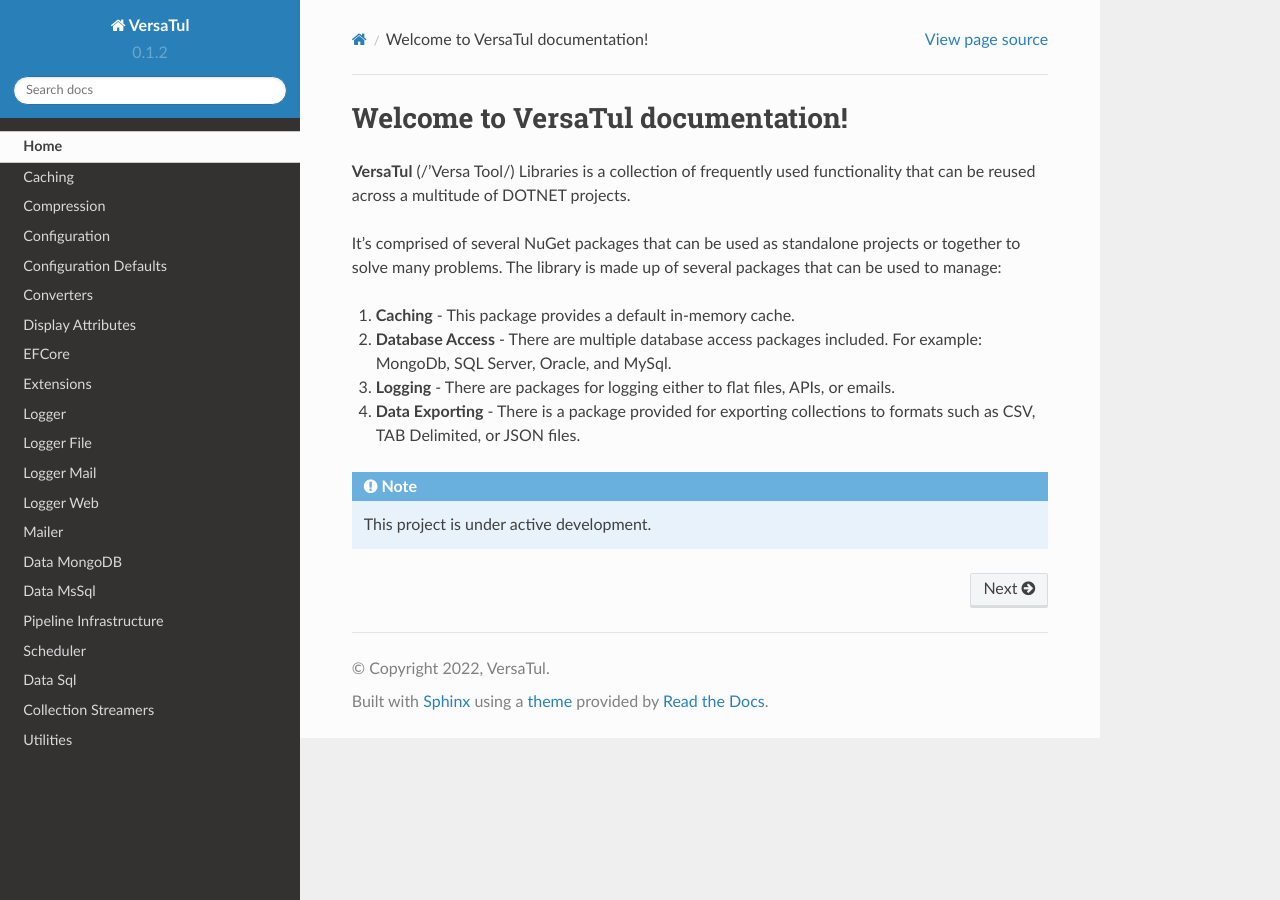
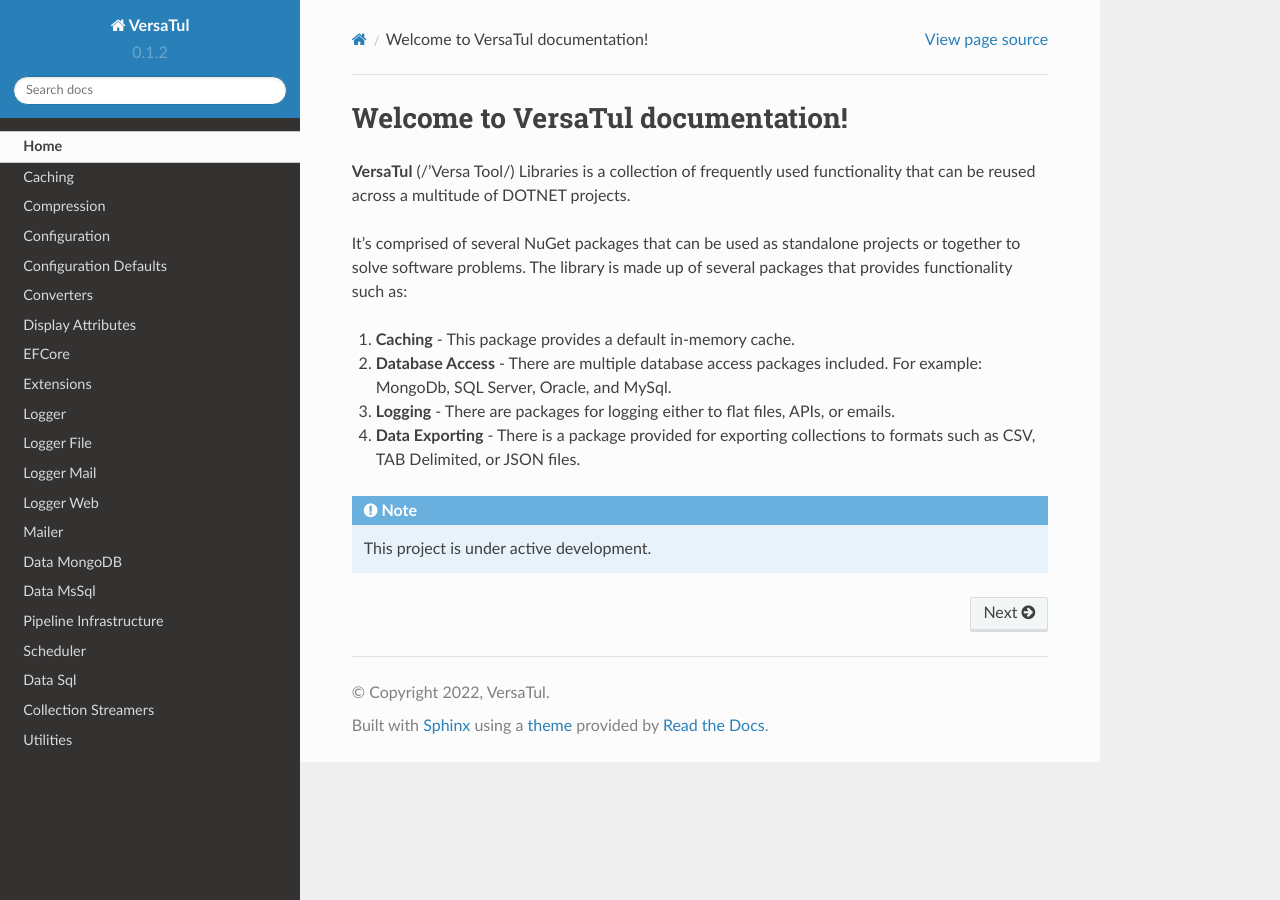
Before and after one commit to BjornWilliams/DocsVersaTul, a Sphinx documentation site: the page built from docs/source/index.rst, in a window 1280 px wide. Built offline with Sphinx 7.4.7 and the Read the Docs theme 2.0.0, drawn with Linux system fonts in a browser that asks for light colours.

Commit message:
Update index.rst
Home page description updates.

```diff
--- a/docs/source/index.rst
+++ b/docs/source/index.rst
@@ -4,8 +4,8 @@
 **VersaTul** (/'Versa Tool/) Libraries is a collection of frequently used
 functionality that can be reused across a multitude of DOTNET projects.
 
-It’s comprised of several NuGet packages that can be used as standalone projects or together to solve many problems.
-The library is made up of several packages that can be used to manage:
+It’s comprised of several NuGet packages that can be used as standalone projects or together to solve software problems.
+The library is made up of several packages that provides functionality such as:
 
 1.	**Caching** - This package provides a default in-memory cache.
 2.	**Database Access** - There are multiple database access packages included. For example: MongoDb, SQL Server, Oracle, and MySql.
```
